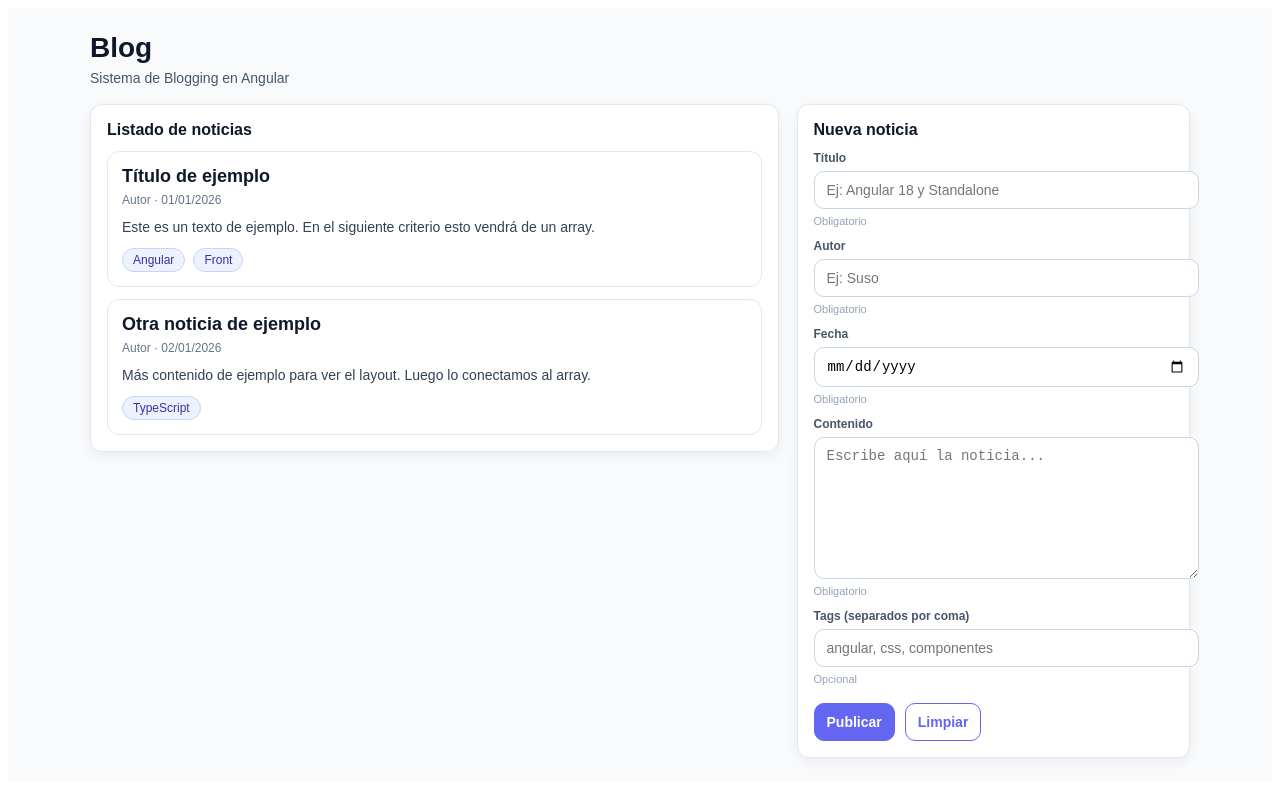
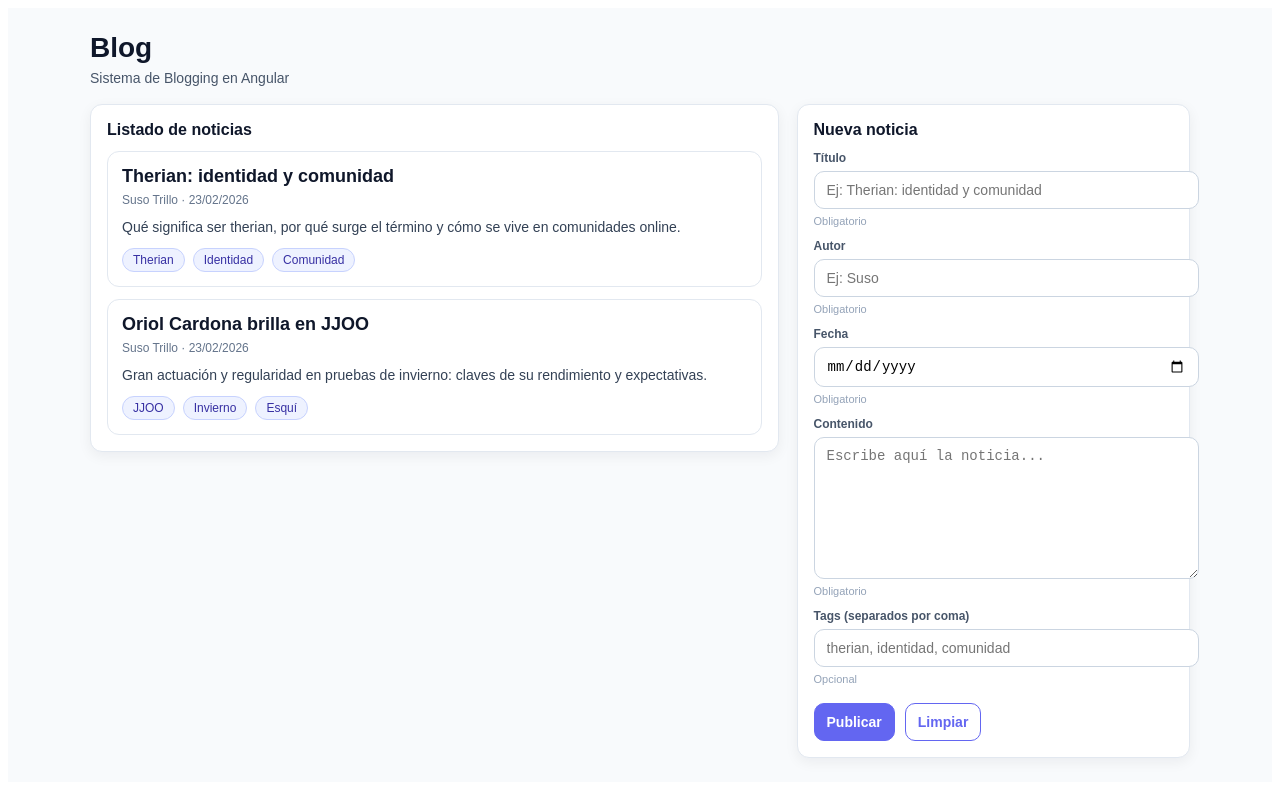
Before and after one commit to agenciaadenid/Actividad5APP, an Angular app: page / in a window 1280 px wide. Built offline with nearby package versions, Linux system fonts and the light colour scheme.

Commit message:
cambios en html y css

```diff
--- a/src/app/components/blogcomponente/blogcomponente.css
+++ b/src/app/components/blogcomponente/blogcomponente.css
@@ -140,6 +140,20 @@
   margin-top: 6px;
 }
 
+.form-group input,
+.form-group textarea {
+  width: 100%;
+  max-width: 100%;
+  box-sizing: border-box;
+  display: block;
+}
+
+.form-card,
+.form-group {
+  min-width: 0;
+}
+
+
 .btn {
   border: 1px solid #6366f1;
   background: #6366f1;
--- a/src/app/components/blogcomponente/blogcomponente.html
+++ b/src/app/components/blogcomponente/blogcomponente.html
@@ -12,25 +12,28 @@
       <div class="news-list">
         <!-- (De momento maqueta fija; luego lo pintaremos con *ngFor / @for) -->
         <article class="news">
-          <h3 class="news__title">Título de ejemplo</h3>
-          <p class="news__meta">Autor · 01/01/2026</p>
+          <h3 class="news__title">Therian: identidad y comunidad</h3>
+          <p class="news__meta">Suso Trillo · 23/02/2026</p>
           <p class="news__text">
-            Este es un texto de ejemplo. En el siguiente criterio esto vendrá de un array.
+            Qué significa ser therian, por qué surge el término y cómo se vive en comunidades online.
           </p>
           <div class="news__tags">
-            <span class="tag">Angular</span>
-            <span class="tag">Front</span>
+            <span class="tag">Therian</span>
+            <span class="tag">Identidad</span>
+            <span class="tag">Comunidad</span>
           </div>
         </article>
 
         <article class="news">
-          <h3 class="news__title">Otra noticia de ejemplo</h3>
-          <p class="news__meta">Autor · 02/01/2026</p>
+          <h3 class="news__title">Oriol Cardona brilla en JJOO</h3>
+          <p class="news__meta">Suso Trillo · 23/02/2026</p>
           <p class="news__text">
-            Más contenido de ejemplo para ver el layout. Luego lo conectamos al array.
+            Gran actuación y regularidad en pruebas de invierno: claves de su rendimiento y expectativas.
           </p>
           <div class="news__tags">
-            <span class="tag">TypeScript</span>
+            <span class="tag">JJOO</span>
+            <span class="tag">Invierno</span>
+            <span class="tag">Esquí</span>
           </div>
         </article>
       </div>
@@ -44,7 +47,7 @@
       <form class="form" autocomplete="off">
         <label class="field">
           <span class="field__label">Título</span>
-          <input class="field__input" type="text" placeholder="Ej: Angular 18 y Standalone" />
+          <input class="field__input" type="text" placeholder="Ej: Therian: identidad y comunidad" />
           <small class="field__hint">Obligatorio</small>
         </label>
 
@@ -68,7 +71,7 @@
 
         <label class="field">
           <span class="field__label">Tags (separados por coma)</span>
-          <input class="field__input" type="text" placeholder="angular, css, componentes" />
+          <input class="field__input" type="text" placeholder="therian, identidad, comunidad" />
           <small class="field__hint">Opcional</small>
         </label>
 
```
